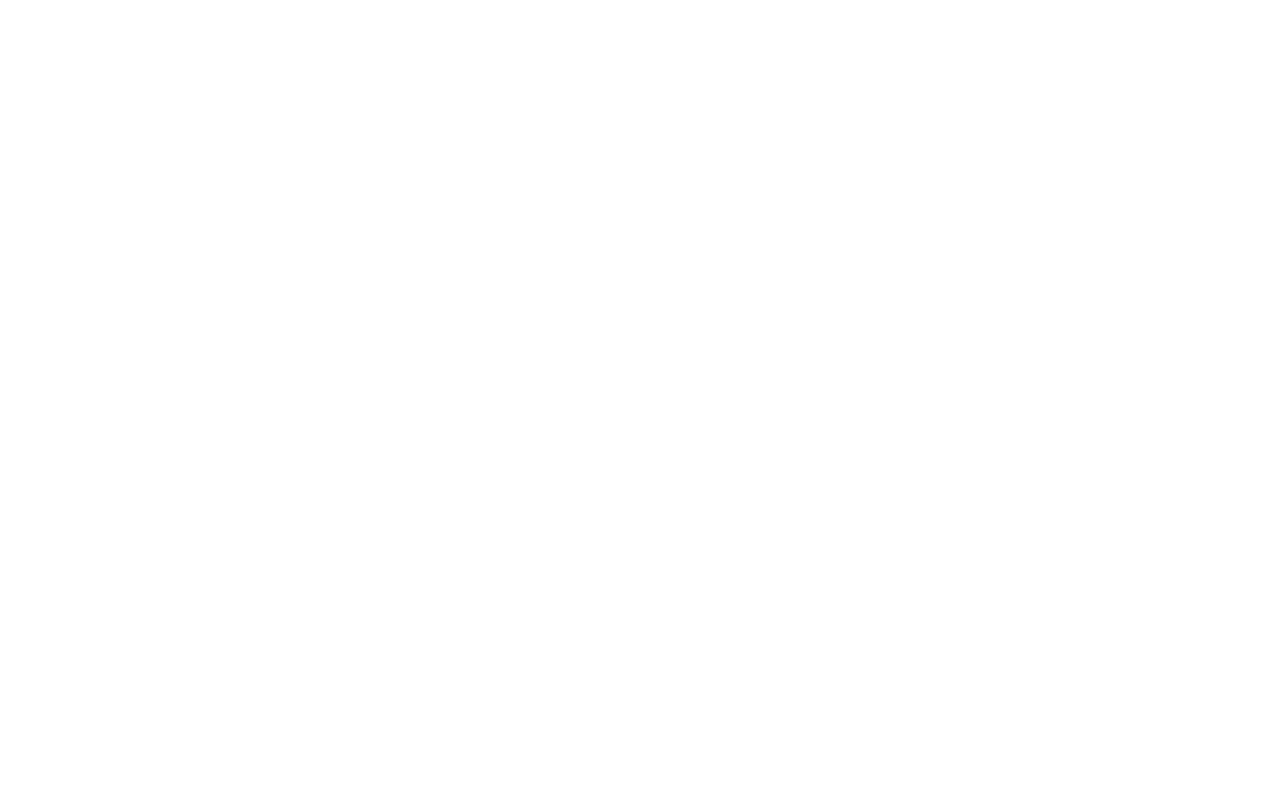
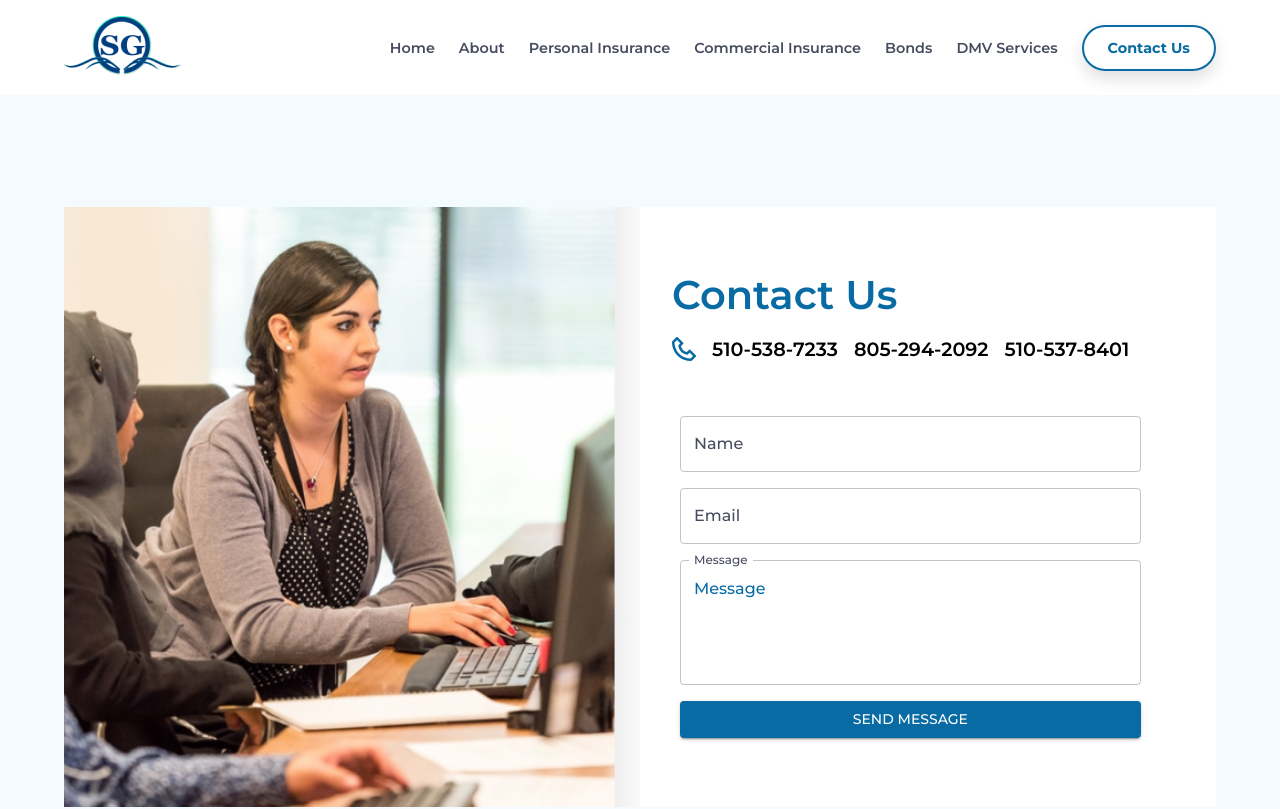
Before and after one commit to mohammadhani110/safeguard, a React (Create React App) app: page /contact in a window 1280 px wide. Before the commit this address had no page. Shown: the top 809 px of the page. Built offline with nearby package versions, Linux system fonts and the light colour scheme.

Commit message:
contact form

```diff
--- /dev/null
+++ b/src/components/ContactUsSection/index.js
@@ -0,0 +1,107 @@
+import React from 'react'
+import { makeStyles } from '@mui/styles'
+import { Container, TextField, Box, Grid, Typography, Button } from '@mui/material'
+import img from '../../assets/contact.png'
+import contact from '../../assets/home/contact.png'
+
+const useStyles = makeStyles((theme) => ({
+    ContactUsSection: {
+        background: theme.palette.background.default,
+        padding: "7rem 0",
+
+        "& .wrapper":{
+            background:"#fff",
+            padding:0,
+            margin:0,
+            height: "600px",
+        },
+        "& .gridImg":{
+
+            "& .imgBox":{
+
+                width:"100%",
+                maxHeight:"600px",
+                background:`url(${img}) no-repeat center center`,
+                backgroundSize:"40rem",
+                height:"100%"
+                // "& .img":{
+                //     maxWidth:"100%",
+                //     width:"100%",
+                //     height:"auto"
+                // }
+
+            },
+        },
+        "& .gridForm":{
+            background:"#fff",
+            display:"flex",
+            flexDirection:"column",
+            justifyContent:"center",
+            padding:"2rem 2rem",
+            "& .phoneBox":{
+                display:"flex",
+                alignItems:"center",
+                gap:"1rem",
+                marginBottom:"2rem",
+            },
+            "& .form":{
+                // margin:"1rem .5rem"
+            }
+
+        },
+
+
+    },
+}))
+const ContactUsSection = () => {
+    const classes = useStyles()
+
+    return (
+        <section className={classes.ContactUsSection}>
+            <Container >
+                <Grid container className='wrapper' >
+                    <Grid item xs={12} md={6} className='gridImg'>
+                        <Box className='imgBox'>
+                            {/* <img src={img} alt="img" className='img'/> */}
+                        </Box>
+                    </Grid>
+                    <Grid item xs={12} md={6} className='gridForm'>
+                        <Typography variant="h2" component={"h2"} color="primary">Contact Us</Typography>
+                        <Box className="phoneBox">
+                            <img src={contact} alt="contact" height={"auto"}/>
+                            <Typography variant="h6" component={"h6"} >510-538-7233</Typography>
+                            <Typography variant="h6" component={"h6"} >805-294-2092</Typography>
+                            <Typography variant="h6" component={"h6"} >510-537-8401</Typography>
+                        </Box>
+                        <Box
+                            component="form"
+                            sx={{
+                                '& > :not(style)': { m: 1, width: '90%' },
+
+                            }}
+                            noValidate
+                            autoComplete="off"
+                            className='form'
+
+                        >
+                            <TextField id="outlined-basic" label="Name" variant="outlined" fullWidth />
+                            <TextField id="outlined-basic" label="Email" variant="outlined" fullWidth />
+                            <TextField
+                                id="outlined-multiline-static"
+                                label="Message"
+                                multiline
+                                rows={4}
+                                defaultValue="Message"
+                                fullWidth
+                            />
+                            <Button variant="contained" type="submit">Send Message</Button>
+                        </Box>
+                    </Grid>
+
+                </Grid>
+            </Container>
+        </section>
+    )
+}
+
+export default ContactUsSection
--- /dev/null
+++ b/src/pages/ContactUs.js
@@ -0,0 +1,13 @@
+import React from 'react'
+import ContactUsSection from '../components/ContactUsSection'
+
+const ContactUs = () => {
+    return (
+        <>
+            <ContactUsSection />
+
+        </>
+    )
+}
+
+export default ContactUs
--- a/src/router.js
+++ b/src/router.js
@@ -13,6 +13,7 @@
 const PersonalInsurance = React.lazy(() => import('./pages/PersonalInsurance'));
 const CommercialInsurance = React.lazy(() => import('./pages/CommercialInsurance'));
 const Bonds = React.lazy(() => import('./pages/Bonds'));
+const ContactUs = React.lazy(() => import('./pages/ContactUs'));
 
 
 
@@ -84,6 +85,7 @@
                 <Route exact path='/personal-insurance' element={<NormalRoute component={PersonalInsurance}/>}/>
                 <Route exact path='/commercial-insurance' element={<NormalRoute component={CommercialInsurance}/>}/>
                 <Route exact path='/bonds' element={<NormalRoute component={Bonds}/>}/>
+                <Route exact path='/contact' element={<NormalRoute component={ContactUs}/>}/>
 
 
                 {/* <Route path='*' element={<Error404 />} /> */}
```
Also changed, not shown: src/assets/contact.png (added), src/assets/home/contact.png (added).
